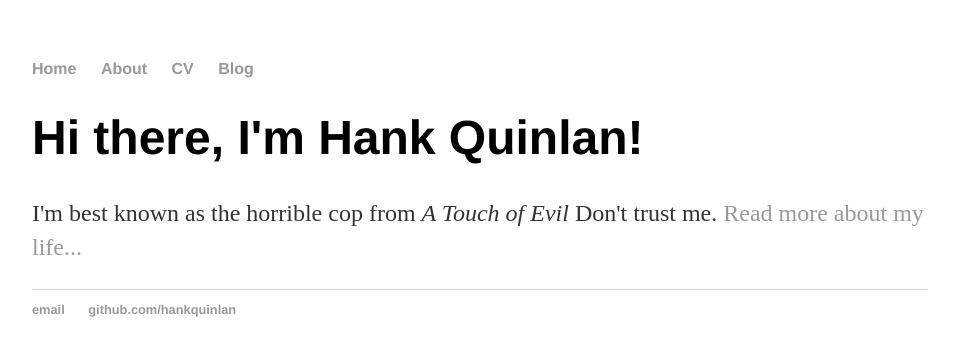
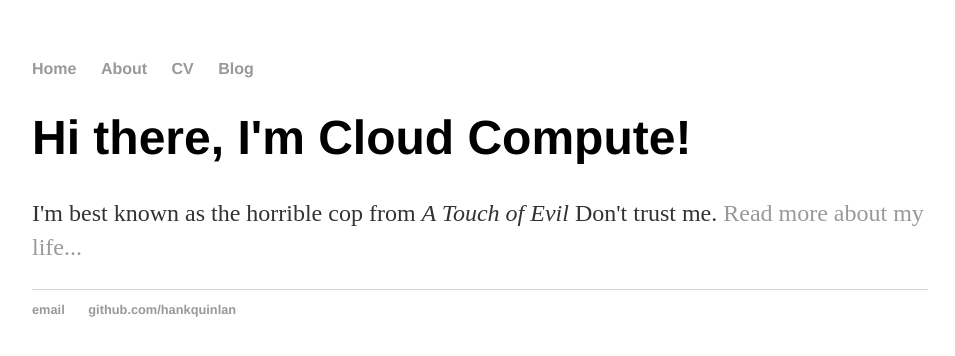
Before and after one commit to micro9229/openstacks.github.com, a Jekyll site: the page built from index.html, in a window 1280 px wide. Shown: the top 356 px of the page, without its empty margins (160-1115 px from the left). Built offline with Jekyll 4.4.1, drawn with Linux system fonts in a browser that asks for light colours.

Commit message:
Update index.html

```diff
--- a/index.html
+++ b/index.html
@@ -3,6 +3,6 @@ layout: default
 title: Hank Quinlan, Horrible Cop
 ---
 <div class="blurb">
-	<h1>Hi there, I'm Hank Quinlan!</h1>
+	<h1>Hi there, I'm Cloud Compute!</h1>
 	<p>I'm best known as the horrible cop from <em>A Touch of Evil</em> Don't trust me. <a href="/about">Read more about my life...</a></p>
 </div><!-- /.blurb -->
```
